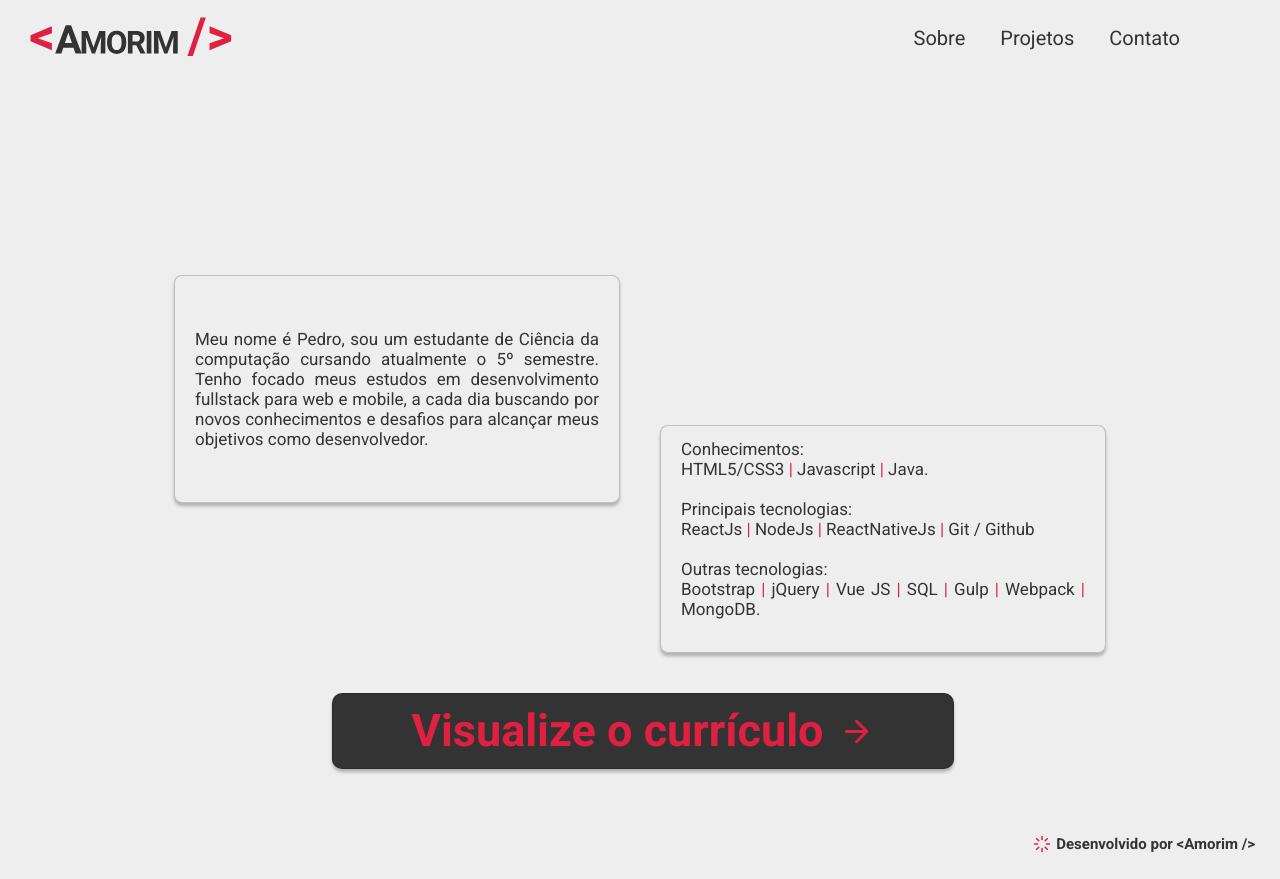
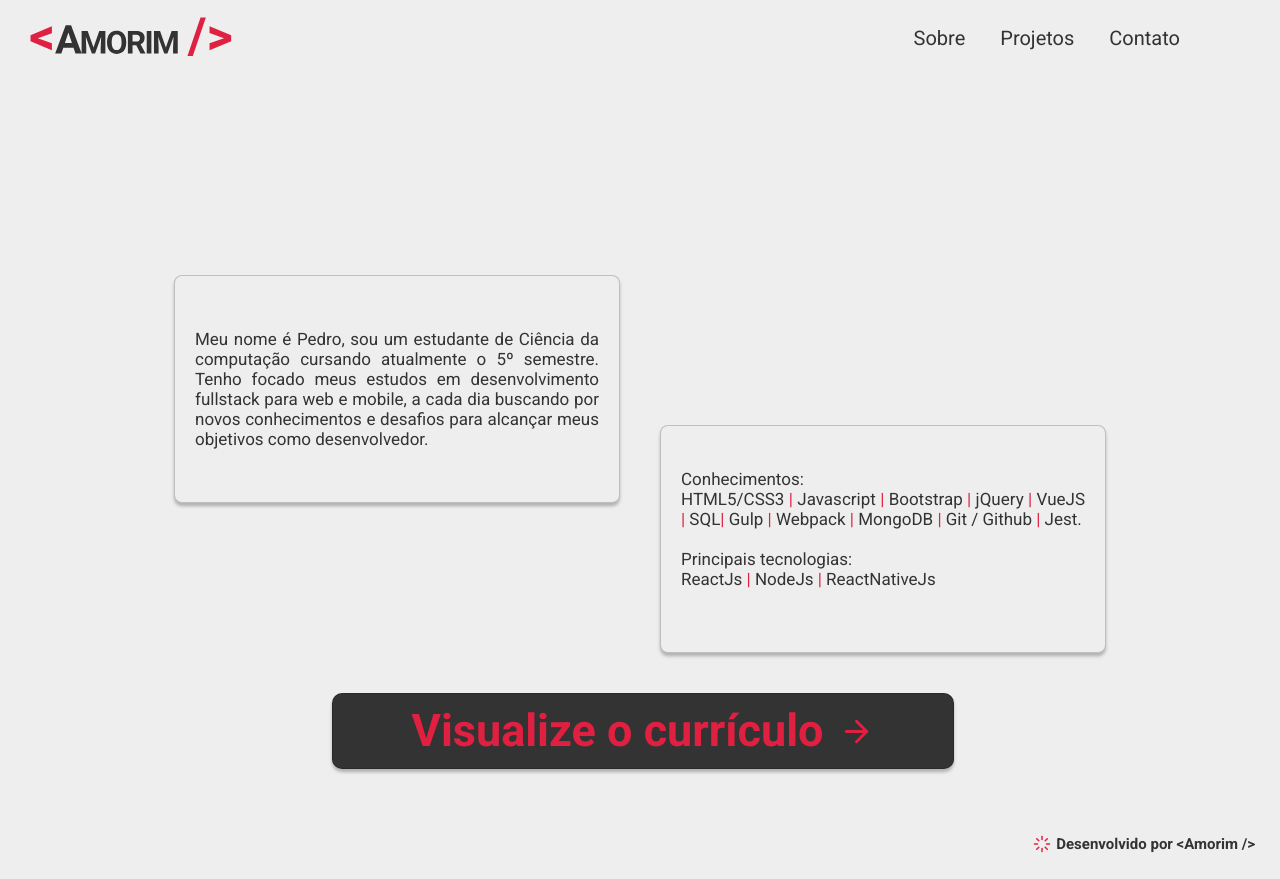
Before and after one commit to Amorim-79/portfolio, a React (Create React App) app: page /about in a window 1280 px wide. Built offline with nearby package versions, Linux system fonts and the light colour scheme; no server answers.

Commit message:
Atualizada as skills na pagina about

```diff
--- a/src/pages/About/index.js
+++ b/src/pages/About/index.js
@@ -23,11 +23,11 @@ export default function About() {
                     <div className="box-content" >
                         <p className="group-skills">
                             <p className="skill">Conhecimentos: <br/>
-                                HTML5/CSS3 <span className="linha">|</span> Javascript <span className="linha">|</span> Java.</p>
+                                HTML5/CSS3 <span className="linha">|</span> Javascript <span className="linha">|</span> Bootstrap
+                                <span className="linha"> |</span> jQuery <span className="linha"> |</span> VueJS <span className="linha">|</span> SQL
+                                <span className="linha">|</span> Gulp <span className="linha">|</span> Webpack <span className="linha"> |</span> MongoDB <span className="linha">|</span> Git / Github <span className="linha">|</span> Jest.</p>
                             <p className="skill">Principais tecnologias: <br/>
-                                ReactJs <span className="linha">|</span> NodeJs <span className="linha">|</span> ReactNativeJs <span className="linha">|</span> Git / Github</p>
-                            <p className="skill">Outras tecnologias: <br/>
-                                Bootstrap <span className="linha">|</span> jQuery <span className="linha">|</span> Vue JS <span className="linha">|</span> SQL <span className="linha">|</span> Gulp <span className="linha">|</span> Webpack <span className="linha">|</span> MongoDB.</p>
+                                ReactJs <span className="linha">|</span> NodeJs <span className="linha">|</span> ReactNativeJs</p>
                         </p>
                     </div>
 
```
